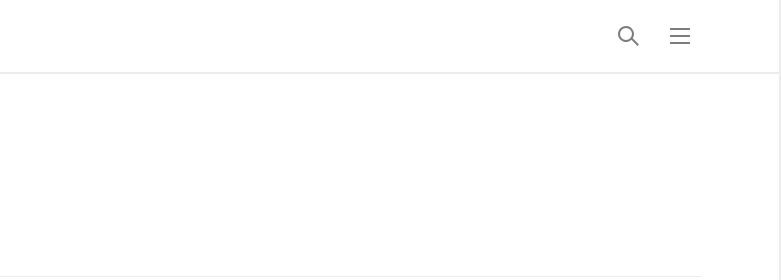
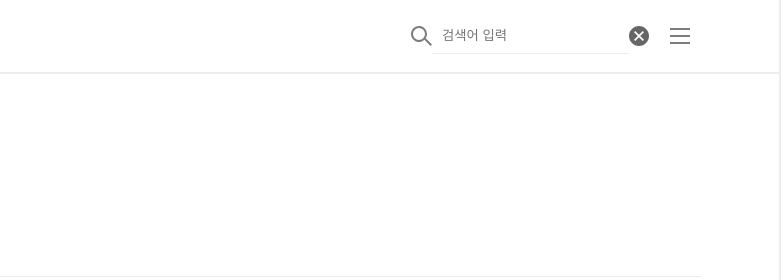
Before and after one commit to danbiilee/sinsiway-blog-renewal, a website: page pages/inside-detail.html in a window 1280 px wide. Shown: the top 280 px of the page, 499-1280 px from the left. Drawn offline with Linux system fonts and the light colour scheme.

Commit message:
검색영역 수정

```diff
--- a/pages/inside-detail.html
+++ b/pages/inside-detail.html
@@ -26,9 +26,24 @@
         </a>
       </h1>
       <div class="buttons">
-        <button type="button" class="btn search" title="검색">
-          <img src="../assets/img/ico_search.svg" alt="검색" />
-        </button>
+        <div class="search-container">
+          <button type="button" class="btn search" title="검색">
+            <img src="../assets/img/ico_search.svg" alt="검색" />
+          </button>
+          <input type="text" class="input" placeholder="검색어 입력" />
+          <button type="button" class="btn delete" title="검색어 삭제">
+            <svg
+              xmlns="http://www.w3.org/2000/svg"
+              width="20"
+              height="20"
+              viewBox="0 0 24 24"
+            >
+              <path
+                d="M12 0c-6.627 0-12 5.373-12 12s5.373 12 12 12 12-5.373 12-12-5.373-12-12-12zm4.597 17.954l-4.591-4.55-4.555 4.596-1.405-1.405 4.547-4.592-4.593-4.552 1.405-1.405 4.588 4.543 4.545-4.589 1.416 1.403-4.546 4.587 4.592 4.548-1.403 1.416z"
+              />
+            </svg>
+          </button>
+        </div>
         <button type="button" class="btn menu" title="메인메뉴">
           <img src="../assets/img/ico_menu.svg" alt="메인메뉴" />
         </button>
```
Also changed, not shown: pages/inside-list.html (+18 -3 lines).
